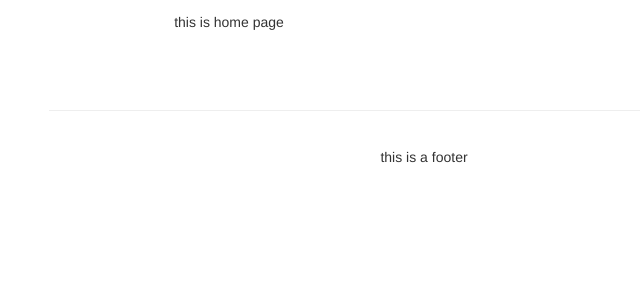
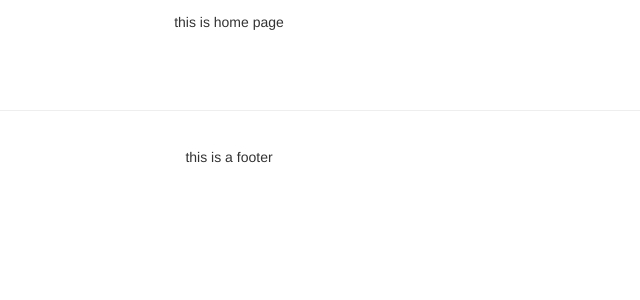
Before and after one commit to gmo-quant/BC_internship_2017, a PHP site: page /index.php in a window 1280 px wide. Shown: the part 202-502 px from the top of the page, without its empty margins (411-1051 px from the left). Run offline with PHP 8.4, Linux system fonts and the light colour scheme; some libraries are stand-ins or nearby versions.

Commit message:
create a footer.php for shared footer

```diff
--- a/footer.php
+++ b/footer.php
@@ -1,10 +1,8 @@
 <div id="bottom" class="padding-16 container" >
     <div class="row">
-        <div class="col-sm-4"></div>
-         <div id="footer" class="padding-16 col-sm-8">
+         <div id="footer" class="padding-16 col-sm-12">
             <hr>
             <p class="padding-16 center">this is a footer</p>
         </div>
     </div>
-
 </div>
```
